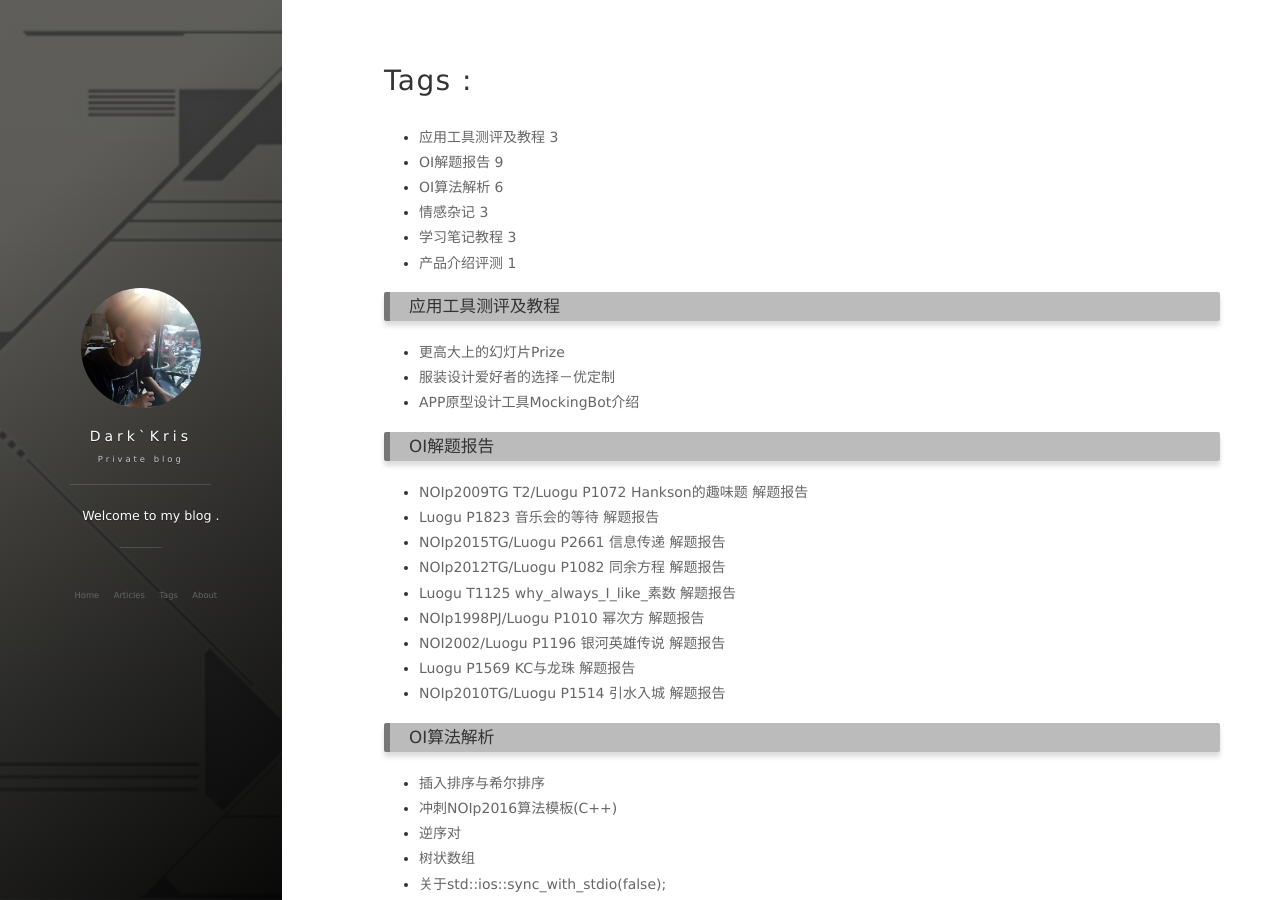
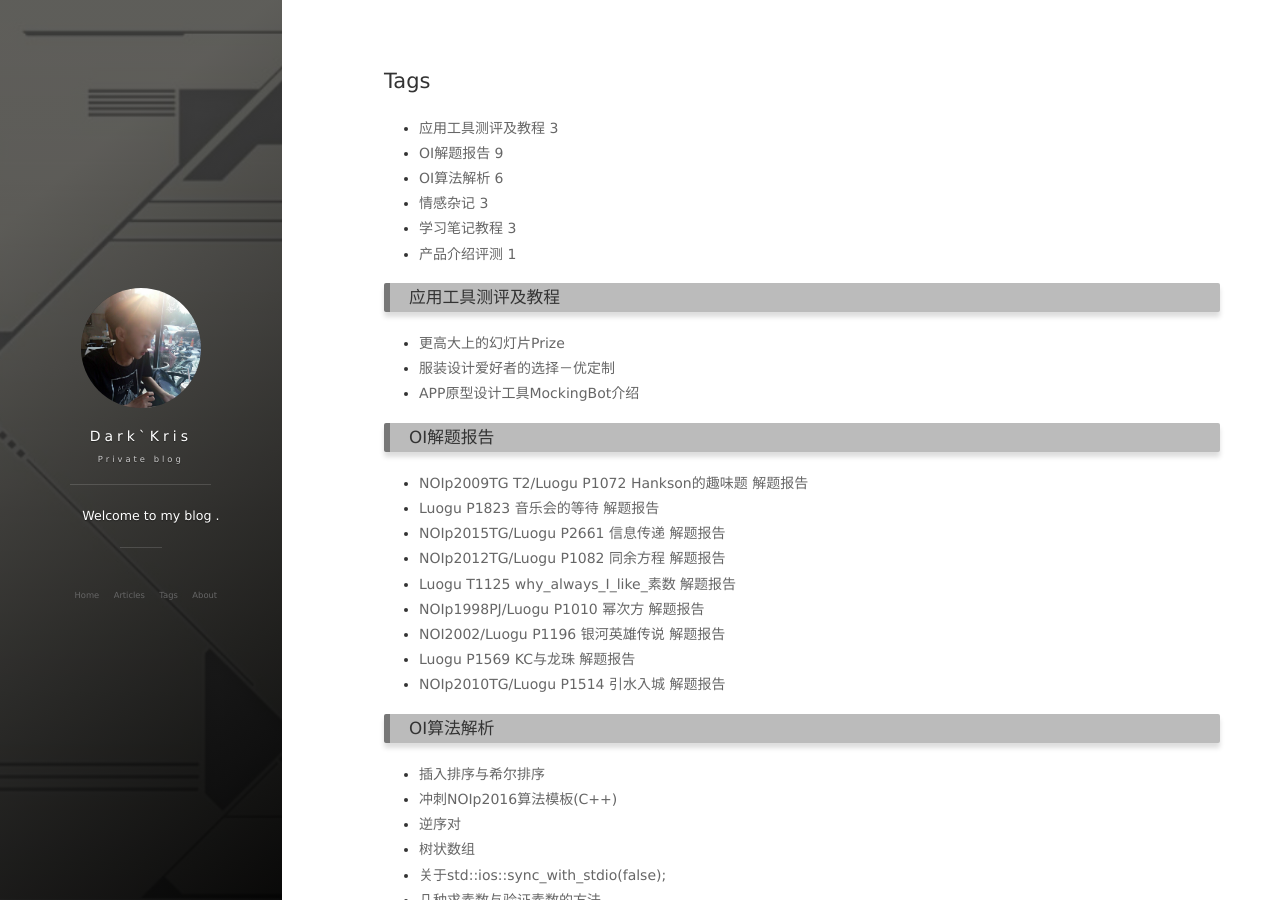
Before and after one commit to DeAntiWang/deantiwang.github.io, a Jekyll site: the page built from tags.html, in a window 1280 px wide and 900 px high. Built offline with Jekyll 4.4.1, drawn with Linux system fonts in a browser that asks for light colours; nearby versions of some CDN libraries; comment, search, counter and statistics services are not loaded.

Commit message:
更新Tags页面

```diff
--- a/tags.html
+++ b/tags.html
@@ -6,7 +6,7 @@ group: navigation
 ---
 {% include JB/setup %}
 
-<h1>Tags : </h1>
+<h2>Tags</h2>
 <br>
 <ul class="tag_box inline">
   {% assign tags_list = site.tags %}
```
